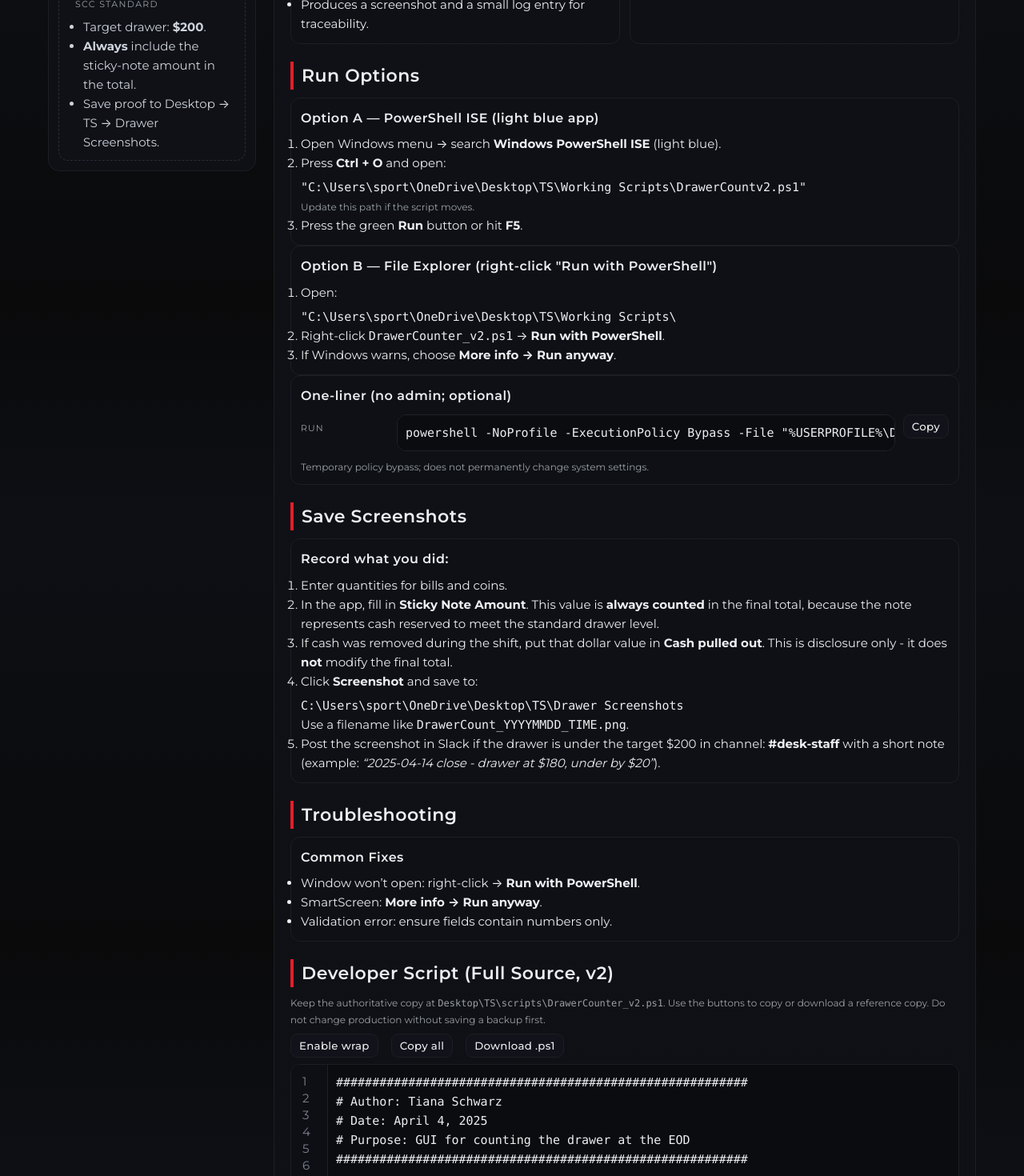
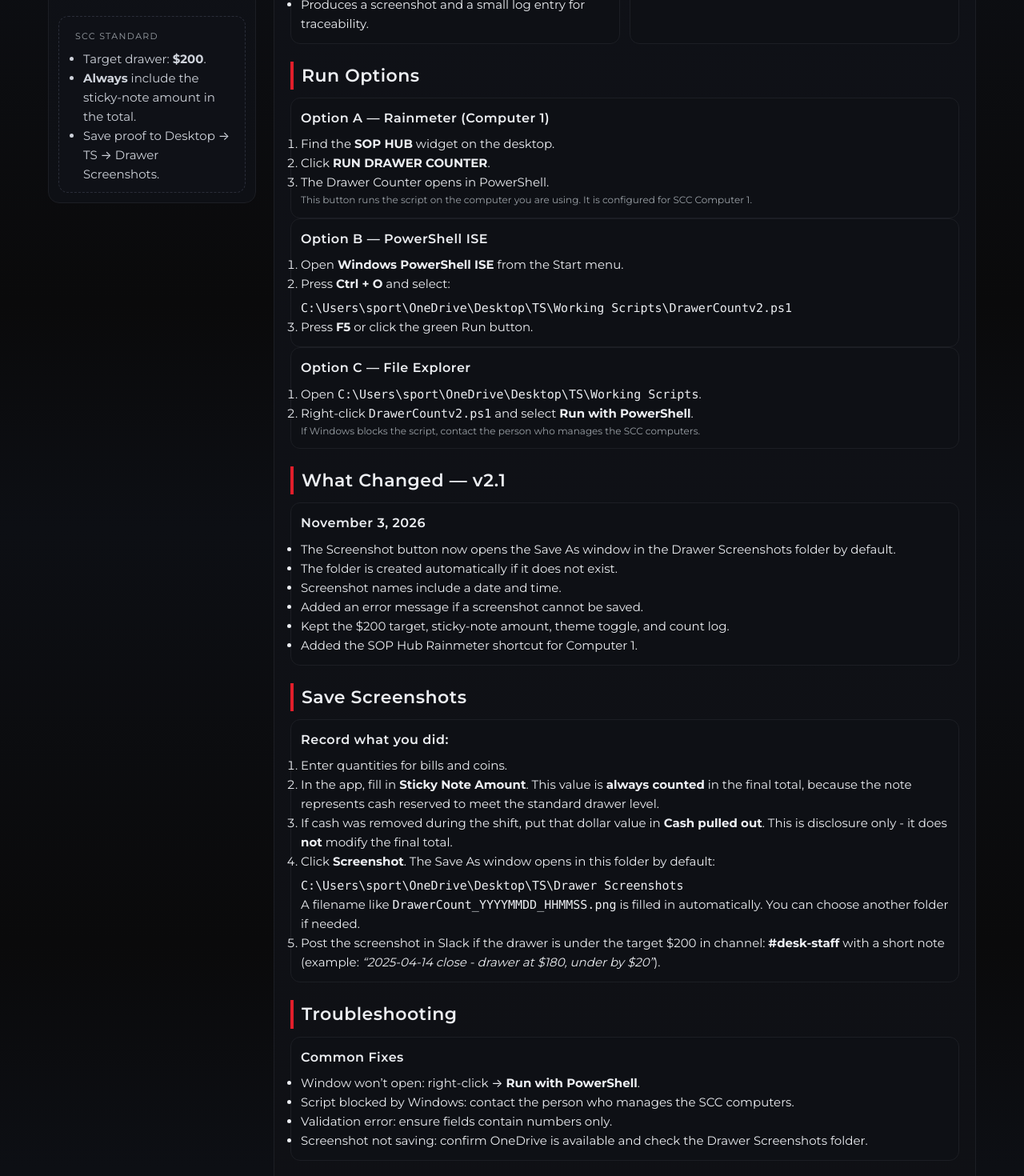
Before and after one commit to track001/Battle-of-Brawn-2025-Competition-System, a React (Create React App) app: page / in a window 1280 px wide. Shown: the part 420-1890 px from the top of the page at 80% size. Built offline with nearby package versions, Linux system fonts and the light colour scheme.

Commit message:
Update Drawer Counter SOP to v2.1
Document Rainmeter launch option, default screenshot directory, and updated PowerShell source. Correct outdated paths and troubleshooting instructions.

```diff
--- a/src/components/pages/DrawerCounter.tsx
+++ b/src/components/pages/DrawerCounter.tsx
@@ -3,7 +3,7 @@ import Panel from "../Panel";
 import SectionShell from "../ui/SectionShell";
 
 /**
- * DrawerCounter — End-of-Day Cash Count SOP
+ * DrawerCounter — End-of-Day Cash Count SOP (v2.1)
  * Audience: Front Desk staff at close.
  *
  * Review (TJS)
@@ -11,7 +11,7 @@ import SectionShell from "../ui/SectionShell";
  * - Sticky-note policy is explicit and unconditional: always include in total.
  * - “Pulled cash” is disclosure only; final total logic is unaffected.
  * - Evidence requirement and Slack comms are codified.
- * - Full developer script is visible; String.raw preserves ${...}.
+ * - Full v2.1 developer script is available to copy or download.
  */
 
 export default function DrawerCounter() {
@@ -24,12 +24,13 @@ export default function DrawerCounter() {
 #########################################################
 
 #########################################################
-# Version: 2
-# Date: April 14, 2025
+# Version: 2.1
+# Date: November 3, 2026
 # Updates:
-#   + Added retro theme toggle (black/red <-> teal/pink)
-#   + Calculate, Reset, Screenshot, and Logging fully integrated
-#   + GUI version display
+#   + Default screenshot folder: Desktop/TS/Drawer Screenshots
+#   + Create screenshot folder if missing
+#   + Screenshot save error handling and cleanup
+#   + Existing themes, calculations, and logging retained
 #   > TODO: Fix logo rendering across theme toggles
 #########################################################
 
@@ -65,7 +66,7 @@ $form.Controls.Add($themeToggle)
 
 # === GUI Version Display Label ===
 $versionLabel = New-Object System.Windows.Forms.Label
-$versionLabel.Text = "Version 2: Retro and Classic GUI theme (logos WIP)"
+$versionLabel.Text = "Version 2.1: Retro and Classic GUI theme (logos WIP)"
 $versionLabel.Location = New-Object System.Drawing.Point(20, 35)
 $versionLabel.Size = New-Object System.Drawing.Size(380, 20)
 $versionLabel.ForeColor = $whiteColor
@@ -187,8 +188,6 @@ $calcButton.Add_Click({
         $total += [int]$inputs['dimes'].TextBox.Text * 0.10
         $total += [int]$inputs['nickels'].TextBox.Text * 0.05
         $total += [int]$inputs['pennies'].TextBox.Text * 0.01
-
-        # Sticky note amount is always counted in the final total
         $total += [double]$inputs['sticky'].TextBox.Text
 
         $pulled = [double]$inputs['pulled'].TextBox.Text
@@ -219,19 +218,62 @@ $resetButton.Add_Click({
     $timestamp.Text = "Count restarted: " + (Get-Date).ToString("dddd, MMMM dd, yyyy h:mm tt")
 })
 
+
 # === Screenshot Logic ===
+$screenshotFolder = 'C:\Users\sport\OneDrive\Desktop\TS\Drawer Screenshots'
+
 $screenshotButton.Add_Click({
-    $dialog = New-Object System.Windows.Forms.SaveFileDialog
-    $dialog.Filter = "PNG Image|*.png"
-    $dialog.Title = "Save Screenshot"
-    $dialog.FileName = "DrawerCount_" + (Get-Date -Format "yyyyMMdd_HHmm") + ".png"
-    if ($dialog.ShowDialog() -eq "OK") {
-        $bmp = New-Object Drawing.Bitmap $form.Width, $form.Height
-        $gfx = [Drawing.Graphics]::FromImage($bmp)
-        $gfx.CopyFromScreen($form.Location, [Drawing.Point]::Empty, $form.Size)
-        $bmp.Save($dialog.FileName, [Drawing.Imaging.ImageFormat]::Png)
-        $bmp.Dispose()
-        $gfx.Dispose()
+    $dialog = $null
+    try {
+        # Create folder if it doesn't exist
+        if (-not (Test-Path -LiteralPath $screenshotFolder)) {
+            New-Item -ItemType Directory -Path $screenshotFolder -Force | Out-Null
+        }
+
+        $dialog = New-Object System.Windows.Forms.SaveFileDialog
+        $dialog.Filter = "PNG Image|*.png"
+        $dialog.DefaultExt = "png"
+        $dialog.AddExtension = $true
+        $dialog.Title = "Save Drawer Screenshot"
+        $dialog.InitialDirectory = $screenshotFolder
+        $dialog.RestoreDirectory = $true
+        $dialog.FileName = "DrawerCount_" + (Get-Date -Format "yyyyMMdd_HHmm") + ".png"
+
+        # Open the save dialog in the screenshot folder
+        if ($dialog.ShowDialog($form) -eq [System.Windows.Forms.DialogResult]::OK) {
+            $bmp = New-Object System.Drawing.Bitmap($form.Width, $form.Height)
+            $gfx = [System.Drawing.Graphics]::FromImage($bmp)
+
+            try {
+                $gfx.CopyFromScreen(
+                    $form.Location,
+                    [System.Drawing.Point]::Empty,
+                    $form.Size
+                )
+
+                $bmp.Save(
+                    $dialog.FileName,
+                    [System.Drawing.Imaging.ImageFormat]::Png
+                )
+            }
+            finally {
+                $gfx.Dispose()
+                $bmp.Dispose()
+            }
+        }
+    }
+    catch {
+        [System.Windows.Forms.MessageBox]::Show(
+            "Could not save screenshot: $($_.Exception.Message)",
+            "Drawer Counter",
+            [System.Windows.Forms.MessageBoxButtons]::OK,
+            [System.Windows.Forms.MessageBoxIcon]::Error
+        ) | Out-Null
+    }
+    finally {
+        if ($null -ne $dialog) {
+            $dialog.Dispose()
+        }
     }
 })
 
@@ -274,6 +316,7 @@ $form.Add_Shown({ $form.Activate() })
       toc={[
         { id: "overview", label: "Overview" },
         { id: "run", label: "Run Options" },
+        { id: "updates", label: "Version 2.1" },
         { id: "screenshots", label: "Save Screenshots" },
         { id: "troubleshoot", label: "Troubleshooting" },
         { id: "dev", label: "Developer Script" },
@@ -292,7 +335,7 @@ $form.Add_Shown({ $form.Activate() })
     >
       {/* ================= STAFF-FACING ================= */}
       <section id="overview">
-        <h1>Drawer Counter (v2) — End of Day</h1>
+        <h1>Drawer Counter (v2.1) — End of Day</h1>
         <div className="accent" />
         <p className="muted">
           This tool exists to make counting the drawer faster. And to save
@@ -328,59 +371,55 @@ $form.Add_Shown({ $form.Activate() })
       <section id="run">
         <h2>Run Options</h2>
 
-        <Panel title="Option A — PowerShell ISE (light blue app)">
+        <Panel title="Option A — Rainmeter (Computer 1)">
           <ol>
+            <li>Find the <b>SOP HUB</b> widget on the desktop.</li>
+            <li>Click <b>RUN DRAWER COUNTER</b>.</li>
+            <li>The Drawer Counter opens in PowerShell.</li>
+          </ol>
+          <p className="muted small">
+            This button runs the script on the computer you are using. It is
+            configured for SCC Computer 1.
+          </p>
+        </Panel>
+
+        <Panel title="Option B — PowerShell ISE">
+          <ol>
+            <li>Open <b>Windows PowerShell ISE</b> from the Start menu.</li>
             <li>
-              Open Windows menu → search <b>Windows PowerShell ISE</b> (light
-              blue).
+              Press <b>Ctrl + O</b> and select:
+              <div style={{ marginTop: 6 }}>
+                <code>{String.raw`C:\Users\sport\OneDrive\Desktop\TS\Working Scripts\DrawerCountv2.ps1`}</code>
+              </div>
             </li>
-            <li>
-              Press <b>Ctrl + O</b> and open:
-              <div style={{ marginTop: 6 }}>
-                <code>
-                  "C:\Users\sport\OneDrive\Desktop\TS\Working
-                  Scripts\DrawerCountv2.ps1"
-                </code>
-              </div>
-              <span className="muted small">
-                Update this path if the script moves.
-              </span>
-            </li>
-            <li>
-              Press the green <b>Run</b> button or hit <b>F5</b>.
-            </li>
+            <li>Press <b>F5</b> or click the green Run button.</li>
           </ol>
         </Panel>
 
-        <Panel title='Option B — File Explorer (right-click "Run with PowerShell")'>
+        <Panel title="Option C — File Explorer">
           <ol>
             <li>
-              Open:
-              <div style={{ marginTop: 6 }}>
-                <code>
-                  "C:\Users\sport\OneDrive\Desktop\TS\Working Scripts\
-                </code>
-              </div>
+              Open <code>{String.raw`C:\Users\sport\OneDrive\Desktop\TS\Working Scripts`}</code>.
             </li>
             <li>
-              Right-click <code>DrawerCounter_v2.ps1</code> →{" "}
-              <b>Run with PowerShell</b>.
-            </li>
-            <li>
-              If Windows warns, choose <b>More info → Run anyway</b>.
+              Right-click <code>DrawerCountv2.ps1</code> and select <b>Run with PowerShell</b>.
             </li>
           </ol>
+          <p className="muted small">If Windows blocks the script, contact the person who manages the SCC computers.</p>
         </Panel>
+      </section>
 
-        <Panel title="One-liner (no admin; optional)">
-          <CodeRowLite
-            label="Run"
-            text={`powershell -NoProfile -ExecutionPolicy Bypass -File "%USERPROFILE%\\Desktop\\TS\\scripts\\DrawerCounter_v2.ps1"`}
-          />
-          <p className="muted small">
-            Temporary policy bypass; does not permanently change system
-            settings.
-          </p>
+      <section id="updates">
+        <h2>What Changed — v2.1</h2>
+        <Panel title="November 3, 2026">
+          <ul>
+            <li>The Screenshot button now opens the Save As window in the Drawer Screenshots folder by default.</li>
+            <li>The folder is created automatically if it does not exist.</li>
+            <li>Screenshot names include a date and time.</li>
+            <li>Added an error message if a screenshot cannot be saved.</li>
+            <li>Kept the $200 target, sticky-note amount, theme toggle, and count log.</li>
+            <li>Added the SOP Hub Rainmeter shortcut for Computer 1.</li>
+          </ul>
         </Panel>
       </section>
 
@@ -400,13 +439,13 @@ $form.Add_Shown({ $form.Activate() })
               <b>not</b> modify the final total.
             </li>
             <li>
-              Click <b>Screenshot</b> and save to:
+              Click <b>Screenshot</b>. The Save As window opens in this folder by default:
               <div style={{ marginTop: 6 }}>
                 <code>
                   C:\Users\sport\OneDrive\Desktop\TS\Drawer Screenshots
                 </code>
               </div>
-              Use a filename like <code>DrawerCount_YYYYMMDD_TIME.png</code>.
+              A filename like <code>DrawerCount_YYYYMMDD_HHMMSS.png</code> is filled in automatically. You can choose another folder if needed.
             </li>
             <li>
               Post the screenshot in Slack if the drawer is under the target
@@ -425,25 +464,26 @@ $form.Add_Shown({ $form.Activate() })
               Window won’t open: right-click → <b>Run with PowerShell</b>.
             </li>
             <li>
-              SmartScreen: <b>More info → Run anyway</b>.
+              Script blocked by Windows: contact the person who manages the SCC computers.
             </li>
             <li>Validation error: ensure fields contain numbers only.</li>
+            <li>Screenshot not saving: confirm OneDrive is available and check the Drawer Screenshots folder.</li>
           </ul>
         </Panel>
       </section>
 
       {/* ================= DEVELOPER SCRIPT (VISIBLE) ================= */}
       <section id="dev">
-        <h2>Developer Script (Full Source, v2)</h2>
+        <h2>Developer Script (Full Source, v2.1)</h2>
         <p className="muted small" style={{ marginTop: 0 }}>
           Keep the authoritative copy at{" "}
-          <code>Desktop\TS\scripts\DrawerCounter_v2.ps1</code>. Use the buttons
-          to copy or download a reference copy. Do not change production without
-          saving a backup first.
+          <code>{String.raw`C:\Users\sport\OneDrive\Desktop\TS\Working Scripts\DrawerCountv2.ps1`}</code>.
+          Use the buttons to copy or download a reference copy. Back up the file
+          before replacing the version on Computer 1.
         </p>
 
         <ScriptViewerLite
-          filename="DrawerCounter_v2.ps1"
+          filename="DrawerCountv2.ps1"
           value={script}
           onChange={() => {}}
           maxHeight={640}
```
